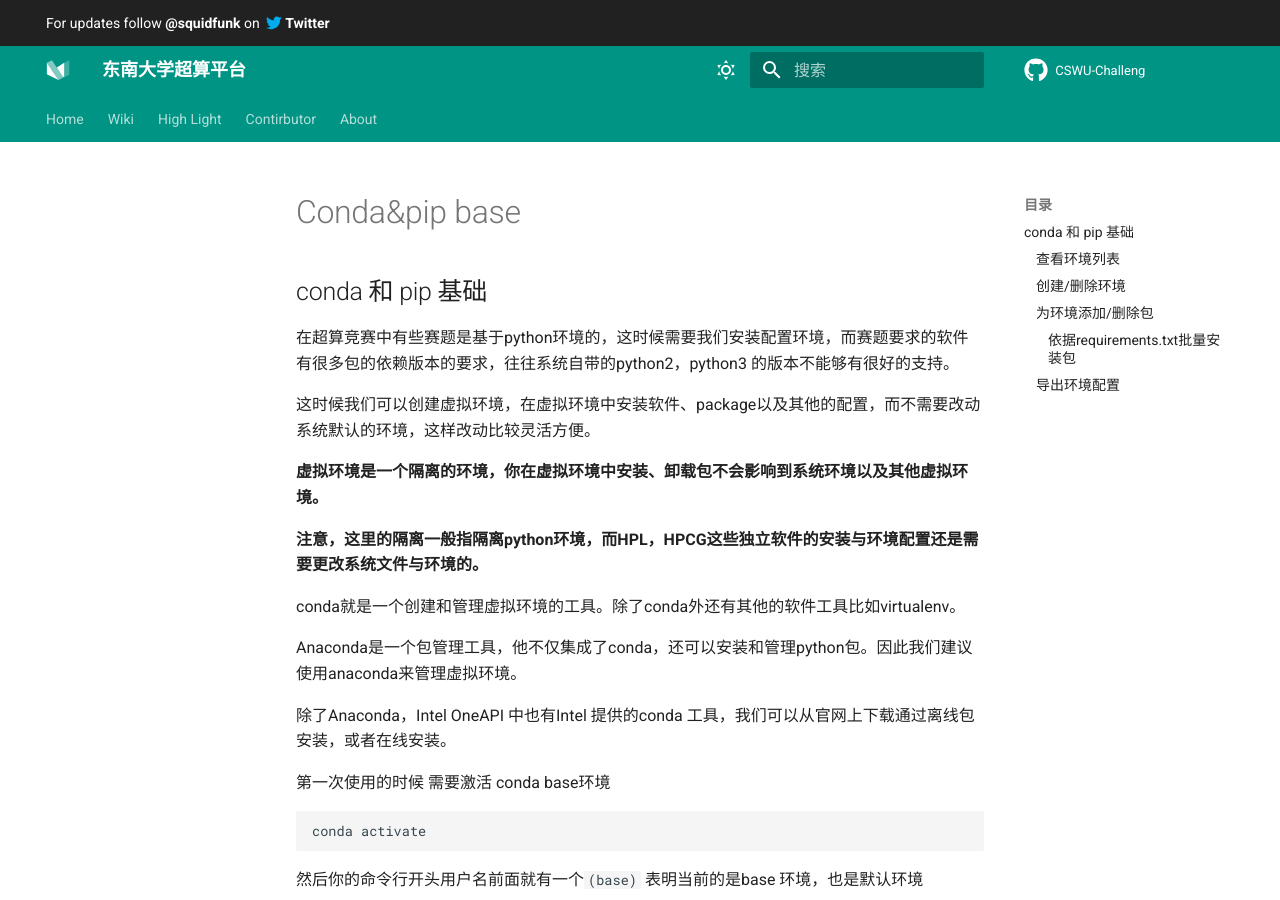
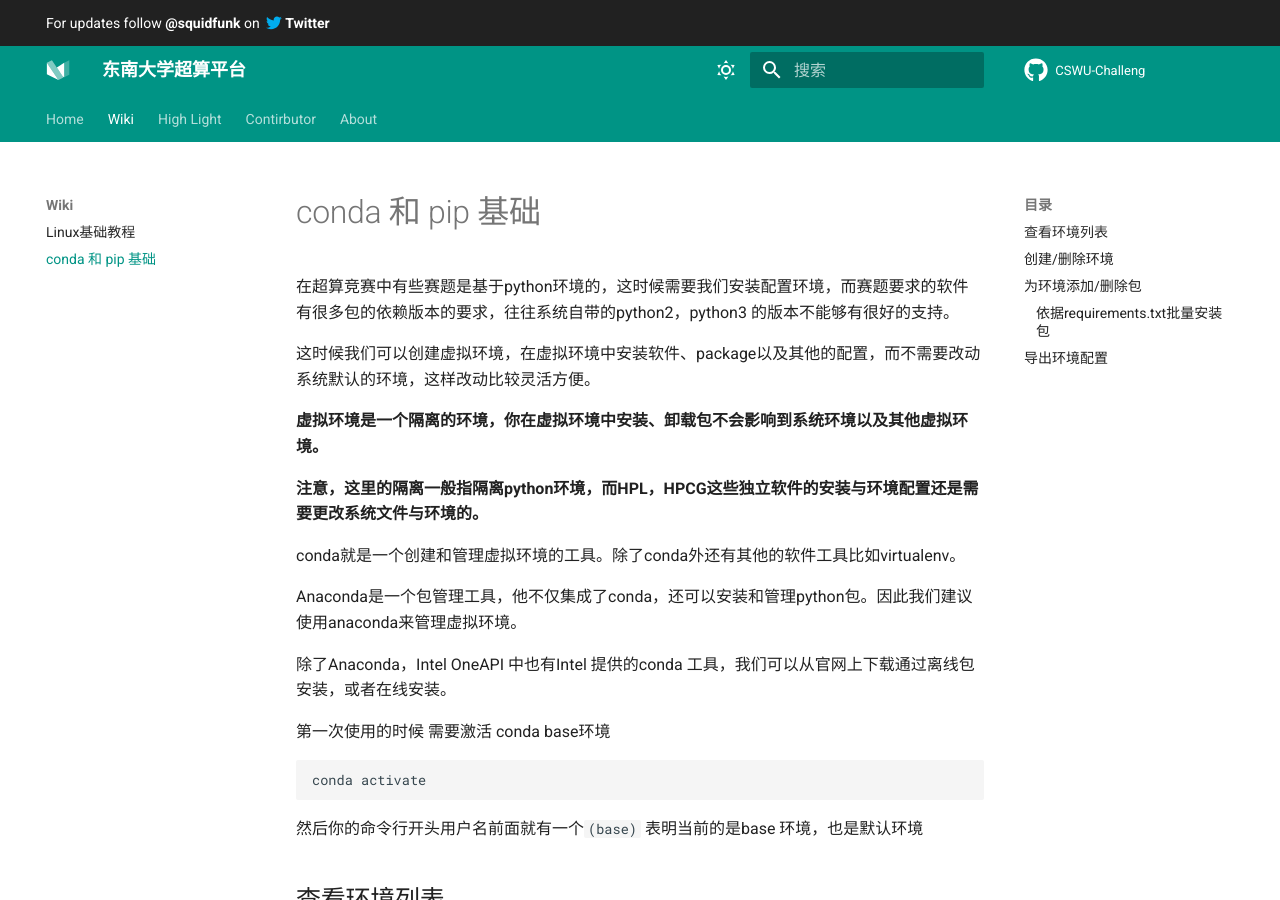
Before and after one commit to CSWU-Challenge/CSWU-Challenge.github.io, an MkDocs documentation site: the page built from docs/wiki/conda&pip_base.md, in a window 1280 px wide and 900 px high. Built offline with MkDocs 1.6.1 and Material for MkDocs 9.7.7, drawn with Linux system fonts in a browser that asks for light colours; comment, search, counter and statistics services are not loaded.

````diff
--- a/docs/wiki/conda&pip_base.md
+++ b/docs/wiki/conda&pip_base.md
@@ -2,7 +2,7 @@
 template: overrides/main.html
 ---
 
-## conda 和 pip 基础
+# conda 和 pip 基础
 
 在超算竞赛中有些赛题是基于python环境的，这时候需要我们安装配置环境，而赛题要求的软件有很多包的依赖版本的要求，往往系统自带的python2，python3 的版本不能够有很好的支持。
 
@@ -26,9 +26,9 @@ conda activate
 
 然后你的命令行开头用户名前面就有一个`(base)` 表明当前的是base 环境，也是默认环境
 
-### 查看环境列表
+## 查看环境列表
 
-### 创建/删除环境
+## 创建/删除环境
 
 ```bash
 conda create -n envname python=version
@@ -46,7 +46,7 @@ conda activate envname
 conda deactivate
 ```
 
-### 为环境添加/删除包
+## 为环境添加/删除包
 
 ```bash
 conda install package
@@ -56,6 +56,6 @@ conda install package=version
 
 
 
-#### 依据requirements.txt批量安装包
+### 依据requirements.txt批量安装包
 
-### 导出环境配置
+## 导出环境配置
--- a/mkdocs.yml
+++ b/mkdocs.yml
@@ -177,6 +177,7 @@ nav:
   - Home: index.md
   - Wiki:
     - Linux基础教程: wiki/Linux-base.md
+    - wiki/conda&pip_base.md
   - High Light: page/high-light.md
   - Contirbutor: page/contributor.md
   - About: page/to-contributors.md
````
Also changed, not shown: docs/index.md (+1 -1 lines).
